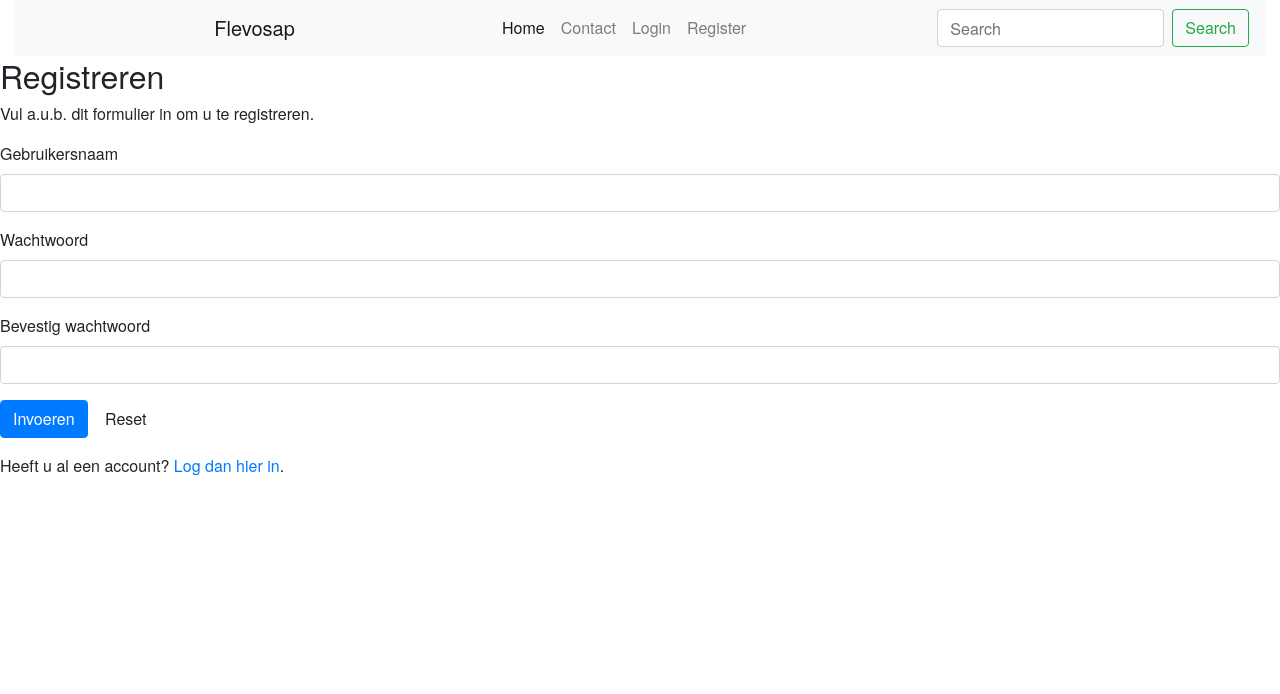
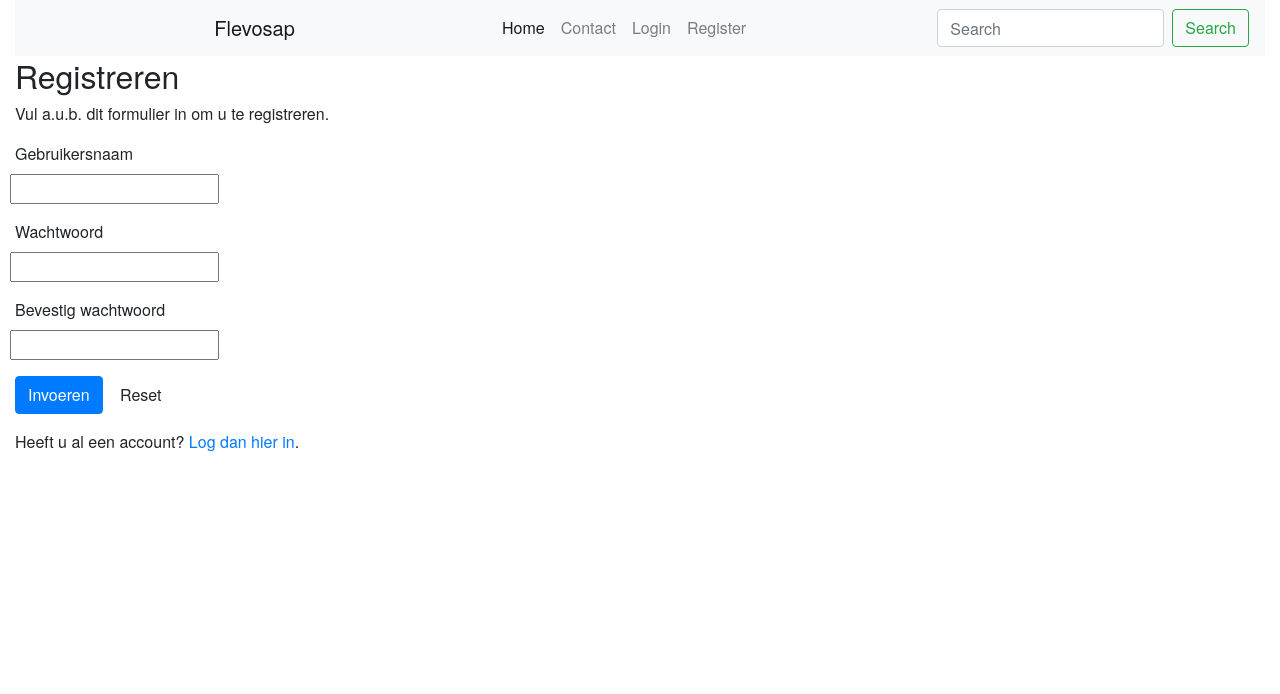
Before and after one commit to Mkirez/Flevosap, a PHP site: page /views/register.view.php in a window 1280 px wide. Shown: the top 694 px of the page. Run offline with PHP 8.4, Linux system fonts and the light colour scheme.

Commit message:
register opmaak aanpassing. Congruent met inlogpagina

```diff
--- a/Website/views/register.view.php
+++ b/Website/views/register.view.php
@@ -4,7 +4,9 @@
 <?php include "includes/head.view.php" ?>
 <body>
 <?php include "includes/nav.view.php" ?>
-<div class="wrapper">
+<section class="body">
+    <div class="col-md-6">
+    <div class="wrapper">
     <h2>Registreren</h2>
     <p>Vul a.u.b. dit formulier in om u te registreren.</p>
     <div class="error" style="color: red; font-size: 22px;">
@@ -13,15 +15,15 @@
     <form action="/register" method="post">
         <div class="form-group">
             <label>Gebruikersnaam</label>
-            <input type="text" name="gebruikersnaam" class="form-control" value="<?= isset($_POST["gebruikersnaam"]) ? $_POST["gebruikersnaam"] : ""?>">
+            <input type="text" name="gebruikersnaam" class="form-row" value="<?= isset($_POST["gebruikersnaam"]) ? $_POST["gebruikersnaam"] : ""?>">
         </div>
         <div class="form-group">
             <label>Wachtwoord</label>
-            <input type="password" name="wachtwoord" class="form-control">
+            <input type="password" name="wachtwoord" class="form-row">
         </div>
         <div class="form-group ">
             <label>Bevestig wachtwoord</label>
-            <input type="password" name="bevestig_wachtwoord" class="form-control">
+            <input type="password" name="bevestig_wachtwoord" class="form-row">
         </div>
         <div class="form-group">
             <input type="submit" class="btn btn-primary" value="Invoeren">
@@ -30,6 +32,7 @@
         <p>Heeft u al een account? <a href="login.view.php">Log dan hier in</a>.</p>
     </form>
 </div>
+</section>
 <?php include "includes/footer.view.php" ?>
 </body>
 </html>
```
